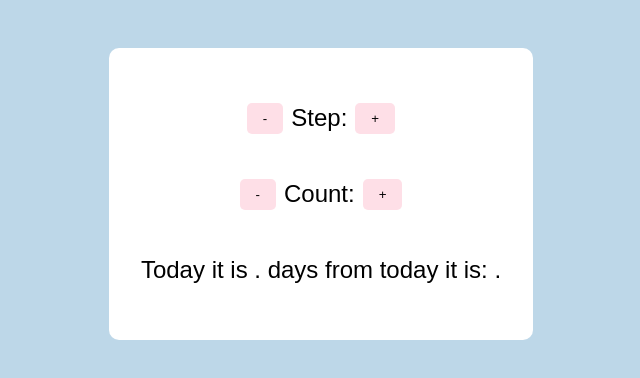
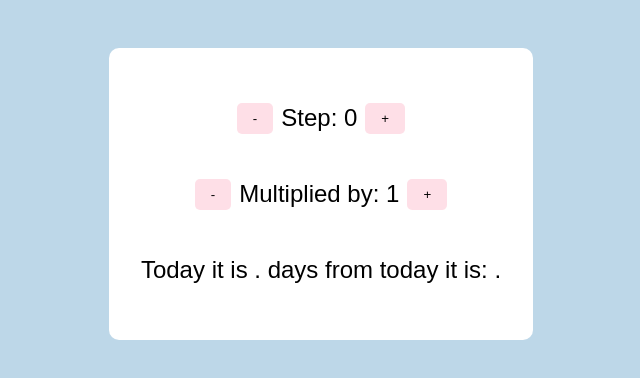
Before and after one commit to thelvp/react-date-counter, a React (Create React App) app: page / in a window 1280 px wide. Shown: the top 378 px of the page, without its empty margins (319-959 px from the left). Built offline with nearby package versions, Linux system fonts and the light colour scheme.

Commit message:
basic button functionality

```diff
--- a/src/App.js
+++ b/src/App.js
@@ -2,18 +2,37 @@ import { useState } from 'react';
 import './styles.css';
 
 export default function App() {
+  const [step, setStep] = useState(0);
+  const [count, setCount] = useState(1);
+
+  const handleMinusSteps = () => {
+    setStep((c) => c - 1);
+  };
+
+  const handlePlusSteps = () => {
+    setStep((c) => c + 1);
+  };
+
+  const handleMinusCount = () => {
+    setCount((c) => c - 1);
+  };
+
+  const handlePlusCount = () => {
+    setCount((c) => c + 1);
+  };
+
   return (
     <div className='App'>
       <div>
         <div className='controls'>
-          <button>-</button>
-          <p>Step: {}</p>
-          <button>+</button>
+          <button onClick={handleMinusSteps}>-</button>
+          <p>Step: {step}</p>
+          <button onClick={handlePlusSteps}>+</button>
         </div>
         <div className='controls'>
-          <button>-</button>
-          <p>Count: {}</p>
-          <button>+</button>
+          <button onClick={handleMinusCount}>-</button>
+          <p>Multiplied by: {count}</p>
+          <button onClick={handlePlusCount}>+</button>
         </div>
       </div>
       <div>
```
